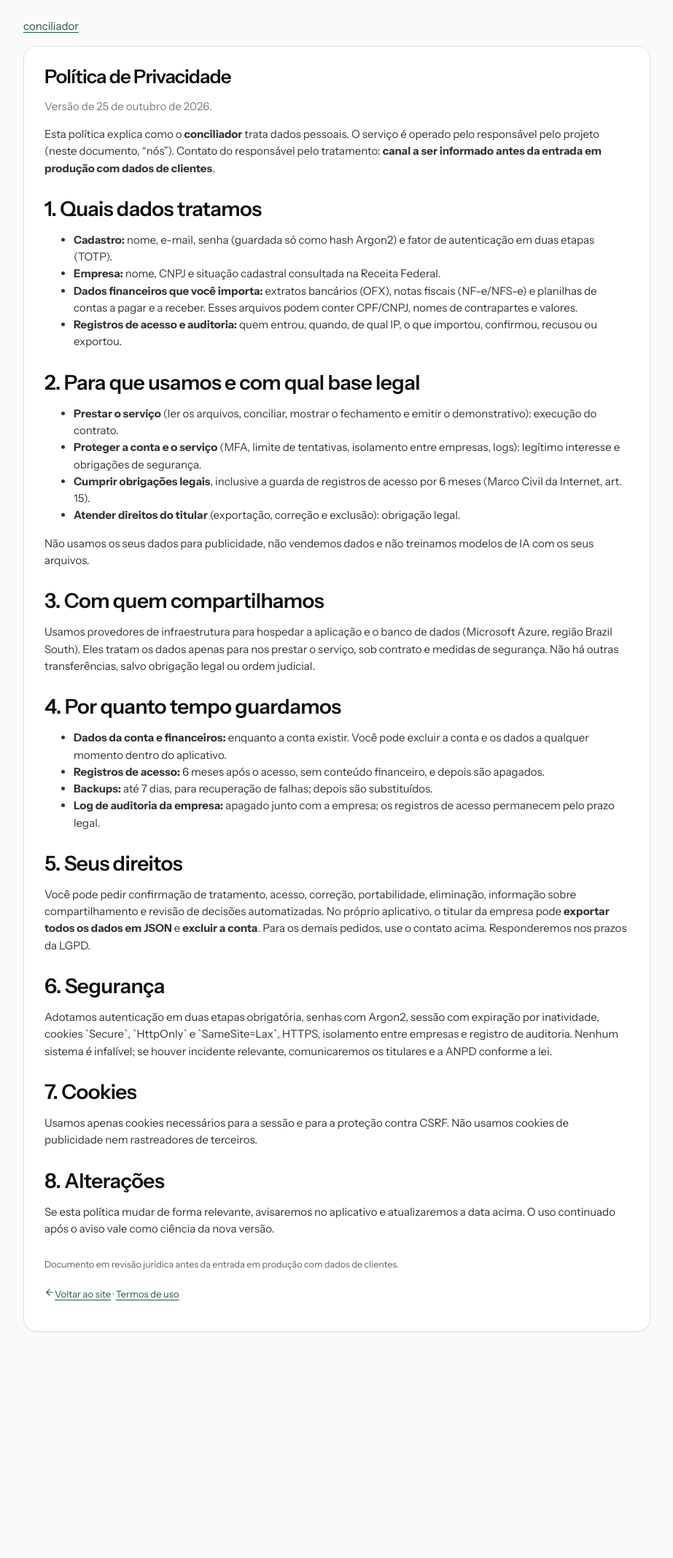
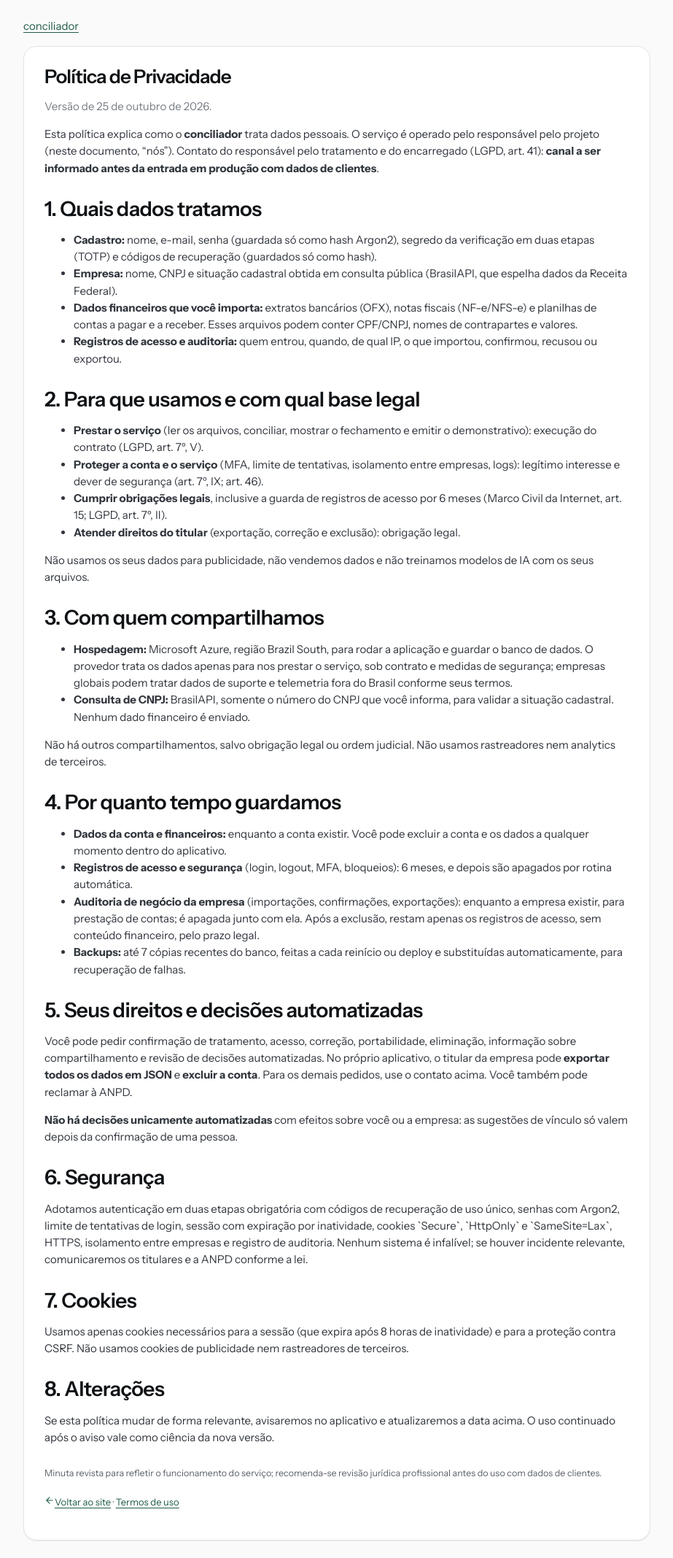
Before and after one commit to felipetp-ctrl/conciliador, a Django app: page /privacidade/ in a window 1280 px wide. Shown: the whole page at 73% size, without its empty margins (178-1101 px from the left). Before the commit the page ends 1826 px from the top, so only its background shows below. Run offline with Django 5.2, Linux system fonts and the light colour scheme.

Commit message:
docs(app): revisa privacidade e termos para refletir o serviço (Plano 2, P0)

```diff
--- a/app/templates/site/privacidade.html
+++ b/app/templates/site/privacidade.html
@@ -4,48 +4,53 @@
 <h1 class="page-header__title" style="font-size:26px">Política de Privacidade</h1>
 <p class="faint">Versão de 25 de outubro de 2026.</p>
 
-<p>Esta política explica como o <b>conciliador</b> trata dados pessoais. O serviço é operado pelo responsável pelo projeto (neste documento, “nós”). Contato do responsável pelo tratamento: {% if legal_contact %}<a href="mailto:{{ legal_contact }}">{{ legal_contact }}</a>{% else %}<b>canal a ser informado antes da entrada em produção com dados de clientes</b>{% endif %}.</p>
+<p>Esta política explica como o <b>conciliador</b> trata dados pessoais. O serviço é operado pelo responsável pelo projeto (neste documento, “nós”). Contato do responsável pelo tratamento e do encarregado (LGPD, art. 41): {% if legal_contact %}<a href="mailto:{{ legal_contact }}">{{ legal_contact }}</a>{% else %}<b>canal a ser informado antes da entrada em produção com dados de clientes</b>{% endif %}.</p>
 
 <h2 class="h2" style="margin-top:28px">1. Quais dados tratamos</h2>
 <ul>
-  <li><b>Cadastro:</b> nome, e-mail, senha (guardada só como hash Argon2) e fator de autenticação em duas etapas (TOTP).</li>
-  <li><b>Empresa:</b> nome, CNPJ e situação cadastral consultada na Receita Federal.</li>
+  <li><b>Cadastro:</b> nome, e-mail, senha (guardada só como hash Argon2), segredo da verificação em duas etapas (TOTP) e códigos de recuperação (guardados só como hash).</li>
+  <li><b>Empresa:</b> nome, CNPJ e situação cadastral obtida em consulta pública (BrasilAPI, que espelha dados da Receita Federal).</li>
   <li><b>Dados financeiros que você importa:</b> extratos bancários (OFX), notas fiscais (NF-e/NFS-e) e planilhas de contas a pagar e a receber. Esses arquivos podem conter CPF/CNPJ, nomes de contrapartes e valores.</li>
   <li><b>Registros de acesso e auditoria:</b> quem entrou, quando, de qual IP, o que importou, confirmou, recusou ou exportou.</li>
 </ul>
 
 <h2 class="h2" style="margin-top:28px">2. Para que usamos e com qual base legal</h2>
 <ul>
-  <li><b>Prestar o serviço</b> (ler os arquivos, conciliar, mostrar o fechamento e emitir o demonstrativo): execução do contrato.</li>
-  <li><b>Proteger a conta e o serviço</b> (MFA, limite de tentativas, isolamento entre empresas, logs): legítimo interesse e obrigações de segurança.</li>
-  <li><b>Cumprir obrigações legais</b>, inclusive a guarda de registros de acesso por 6 meses (Marco Civil da Internet, art. 15).</li>
+  <li><b>Prestar o serviço</b> (ler os arquivos, conciliar, mostrar o fechamento e emitir o demonstrativo): execução do contrato (LGPD, art. 7º, V).</li>
+  <li><b>Proteger a conta e o serviço</b> (MFA, limite de tentativas, isolamento entre empresas, logs): legítimo interesse e dever de segurança (art. 7º, IX; art. 46).</li>
+  <li><b>Cumprir obrigações legais</b>, inclusive a guarda de registros de acesso por 6 meses (Marco Civil da Internet, art. 15; LGPD, art. 7º, II).</li>
   <li><b>Atender direitos do titular</b> (exportação, correção e exclusão): obrigação legal.</li>
 </ul>
 <p>Não usamos os seus dados para publicidade, não vendemos dados e não treinamos modelos de IA com os seus arquivos.</p>
 
 <h2 class="h2" style="margin-top:28px">3. Com quem compartilhamos</h2>
-<p>Usamos provedores de infraestrutura para hospedar a aplicação e o banco de dados (Microsoft Azure, região Brazil South). Eles tratam os dados apenas para nos prestar o serviço, sob contrato e medidas de segurança. Não há outras transferências, salvo obrigação legal ou ordem judicial.</p>
+<ul>
+  <li><b>Hospedagem:</b> Microsoft Azure, região Brazil South, para rodar a aplicação e guardar o banco de dados. O provedor trata os dados apenas para nos prestar o serviço, sob contrato e medidas de segurança; empresas globais podem tratar dados de suporte e telemetria fora do Brasil conforme seus termos.</li>
+  <li><b>Consulta de CNPJ:</b> BrasilAPI, somente o número do CNPJ que você informa, para validar a situação cadastral. Nenhum dado financeiro é enviado.</li>
+</ul>
+<p>Não há outros compartilhamentos, salvo obrigação legal ou ordem judicial. Não usamos rastreadores nem analytics de terceiros.</p>
 
 <h2 class="h2" style="margin-top:28px">4. Por quanto tempo guardamos</h2>
 <ul>
   <li><b>Dados da conta e financeiros:</b> enquanto a conta existir. Você pode excluir a conta e os dados a qualquer momento dentro do aplicativo.</li>
-  <li><b>Registros de acesso:</b> 6 meses após o acesso, sem conteúdo financeiro, e depois são apagados.</li>
-  <li><b>Backups:</b> até 7 dias, para recuperação de falhas; depois são substituídos.</li>
-  <li><b>Log de auditoria da empresa:</b> apagado junto com a empresa; os registros de acesso permanecem pelo prazo legal.</li>
+  <li><b>Registros de acesso e segurança</b> (login, logout, MFA, bloqueios): 6 meses, e depois são apagados por rotina automática.</li>
+  <li><b>Auditoria de negócio da empresa</b> (importações, confirmações, exportações): enquanto a empresa existir, para prestação de contas; é apagada junto com ela. Após a exclusão, restam apenas os registros de acesso, sem conteúdo financeiro, pelo prazo legal.</li>
+  <li><b>Backups:</b> até 7 cópias recentes do banco, feitas a cada reinício ou deploy e substituídas automaticamente, para recuperação de falhas.</li>
 </ul>
 
-<h2 class="h2" style="margin-top:28px">5. Seus direitos</h2>
-<p>Você pode pedir confirmação de tratamento, acesso, correção, portabilidade, eliminação, informação sobre compartilhamento e revisão de decisões automatizadas. No próprio aplicativo, o titular da empresa pode <b>exportar todos os dados em JSON</b> e <b>excluir a conta</b>. Para os demais pedidos, use o contato acima. Responderemos nos prazos da LGPD.</p>
+<h2 class="h2" style="margin-top:28px">5. Seus direitos e decisões automatizadas</h2>
+<p>Você pode pedir confirmação de tratamento, acesso, correção, portabilidade, eliminação, informação sobre compartilhamento e revisão de decisões automatizadas. No próprio aplicativo, o titular da empresa pode <b>exportar todos os dados em JSON</b> e <b>excluir a conta</b>. Para os demais pedidos, use o contato acima. Você também pode reclamar à ANPD.</p>
+<p><b>Não há decisões unicamente automatizadas</b> com efeitos sobre você ou a empresa: as sugestões de vínculo só valem depois da confirmação de uma pessoa.</p>
 
 <h2 class="h2" style="margin-top:28px">6. Segurança</h2>
-<p>Adotamos autenticação em duas etapas obrigatória, senhas com Argon2, sessão com expiração por inatividade, cookies `Secure`, `HttpOnly` e `SameSite=Lax`, HTTPS, isolamento entre empresas e registro de auditoria. Nenhum sistema é infalível; se houver incidente relevante, comunicaremos os titulares e a ANPD conforme a lei.</p>
+<p>Adotamos autenticação em duas etapas obrigatória com códigos de recuperação de uso único, senhas com Argon2, limite de tentativas de login, sessão com expiração por inatividade, cookies `Secure`, `HttpOnly` e `SameSite=Lax`, HTTPS, isolamento entre empresas e registro de auditoria. Nenhum sistema é infalível; se houver incidente relevante, comunicaremos os titulares e a ANPD conforme a lei.</p>
 
 <h2 class="h2" style="margin-top:28px">7. Cookies</h2>
-<p>Usamos apenas cookies necessários para a sessão e para a proteção contra CSRF. Não usamos cookies de publicidade nem rastreadores de terceiros.</p>
+<p>Usamos apenas cookies necessários para a sessão (que expira após 8 horas de inatividade) e para a proteção contra CSRF. Não usamos cookies de publicidade nem rastreadores de terceiros.</p>
 
 <h2 class="h2" style="margin-top:28px">8. Alterações</h2>
 <p>Se esta política mudar de forma relevante, avisaremos no aplicativo e atualizaremos a data acima. O uso continuado após o aviso vale como ciência da nova versão.</p>
 
-<p class="muted" style="font-size:12.5px;margin-top:28px">Documento em revisão jurídica antes da entrada em produção com dados de clientes.</p>
+<p class="muted" style="font-size:12.5px;margin-top:28px">Minuta revista para refletir o funcionamento do serviço; recomenda-se revisão jurídica profissional antes do uso com dados de clientes.</p>
 <p class="muted" style="font-size:13px;margin-top:20px"><a href="{% url 'landing' %}">{% icon "arrow-left" 14 %}Voltar ao site</a> · <a href="{% url 'terms' %}">Termos de uso</a></p>
 {% endblock %}
```
Also changed, not shown: app/templates/site/termos.html (+8 -8 lines).
